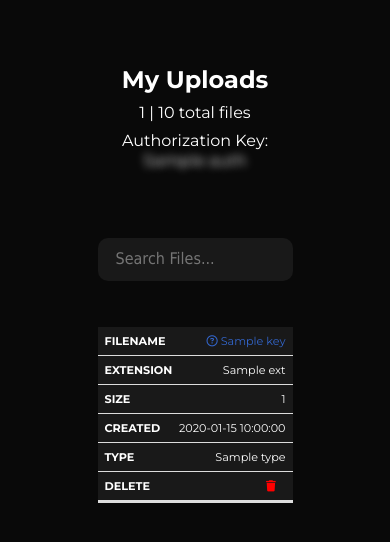
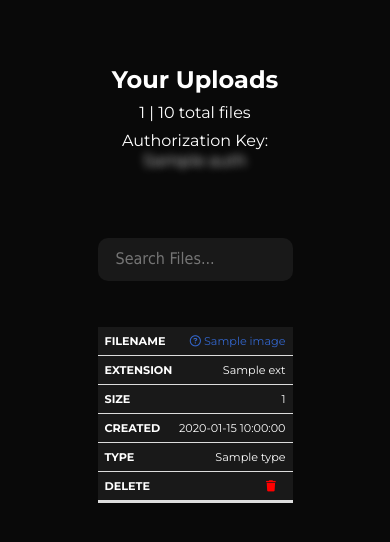
Before and after one commit to icedoesjs/sharex-cdn, a Flask app: template app/templates/index.html in a window 390 px wide. Shown: the part 44-586 px from the top of the page. Run offline with Flask 3, Linux system fonts and the light colour scheme; the template is opened without the code that fills it: most values are stand-ins (such as "Sample title", 1, 10 or a date in 2020); parts of the project's set-up code (start-up, migrations or seed data) failed here and were passed over; some libraries are stand-ins or nearby versions.

Commit message:
Various changes
- Add auto date sorting to index
- Fix responsive table on screens smaller than 1600px
- Fix content containers on smaller screens
- Change index title
- Change navbar admin > settings

```diff
--- a/app/templates/index.html
+++ b/app/templates/index.html
@@ -1,5 +1,6 @@
 {% extends 'base.html' %}
 {% block content %}
+
 <head>
     <link rel="stylesheet" href="{{url_for('static', filename='css/index.css')}}">
     <script src="{{url_for('static', filename='js/table.js')}}"></script>
@@ -7,14 +8,15 @@
 
 <div class="center-container">
     <div class="content-container">
-        <h1 class="header">My Uploads</h1>
+        <h1 class="header">Your Uploads</h1>
         <span class="caption">{{size}} | {{total}} total files</span>
         <div class="key-container">
             <span>Authorization Key: </span><span class="secret-text">{{auth}}</span>
         </div>
         <div class="search-container">
             <div class="input-icon">
-                <input type="text" id="search-bar" class="user-search" placeholder="Search Files..." onkeyup="searchTable()">
+                <input type="text" id="search-bar" class="user-search" placeholder="Search Files..."
+                    onkeyup="searchTable()">
             </div>
         </div>
         <div class="table-container">
@@ -27,28 +29,48 @@
                         <th scope="col">Type</th>
                         <th scope="col">Delete</th>
                     </tr>
-                {% for key, value in files.items() %}
+                    {% for image in files %}
                     <tr class="image-card">
-                    {% if value['type'] == "image" %}
-                    <td class="td-name" scope="row" data-label="Filename"><a href="{{value['url']}}" class="image-name text-decoration-none"><i class="fa-regular fa-file-image"></i> {{key}}</a></td>
-                    {% elif value['type'] == "text" %}
-                    <td class="td-name" scope="row" data-label="Filename"><a href="{{value['url']}}" class="image-name text-decoration-none"><i class="fa-regular fa-file-lines"></i> {{key}}</a></td>
-                    {% elif value['type'] == "audio" %}
-                    <td class="td-name" scope="row" data-label="Filename"><a href="{{value['url']}}" class="image-name text-decoration-none"><i class="fa-regular fa-file-audio"></i> {{key}}</a></td>
-                    {% elif value['type'] == "video" %}
-                    <td class="td-name" scope="row" data-label="Filename"><a href="{{value['url']}}" class="image-name text-decoration-none"><i class="fa-regular fa-file-video"></i> {{key}}</a></td>
-                    {% elif value['type'] == "code" %}
-                    <td class="td-name" scope="row" data-label="Filename"><a href="{{value['url']}}" class="image-name text-decoration-none"><i class="fa-regular fa-file-code"></i> {{key}}</a></td>
-                    {% elif value['type'] == "folder" %}
-                    <td class="td-name" scope="row" data-label="Filename"><a href="{{value['url']}}" class="image-name text-decoration-none"><i class="fa-regular fa-folder"></i> {{key}}</a></td>
+                        {% if image['type'] == "image" %}
+                        <td class="td-name" scope="row" data-label="Filename"><a href="{{image['url']}}"
+                                class="image-name text-decoration-none"><i class="fa-regular fa-file-image"></i>
+                                {{image['name']}}</a>
+                        </td>
+                        {% elif image['type'] == "text" %}
+                        <td class="td-name" scope="row" data-label="Filename"><a href="{{image['url']}}"
+                                class="image-name text-decoration-none"><i class="fa-regular fa-file-lines"></i>
+                                {{image['name']}}</a>
+                        </td>
+                        {% elif image['type'] == "audio" %}
+                        <td class="td-name" scope="row" data-label="Filename"><a href="{{image['url']}}"
+                                class="image-name text-decoration-none"><i class="fa-regular fa-file-audio"></i>
+                                {{image['name']}}</a>
+                        </td>
+                        {% elif image['type'] == "video" %}
+                        <td class="td-name" scope="row" data-label="Filename"><a href="{{image['url']}}"
+                                class="image-name text-decoration-none"><i class="fa-regular fa-file-video"></i>
+                                {{image['name']}}</a>
+                        </td>
+                        {% elif image['type'] == "code" %}
+                        <td class="td-name" scope="row" data-label="Filename"><a href="{{image['url']}}"
+                                class="image-name text-decoration-none"><i class="fa-regular fa-file-code"></i>
+                                {{image['name']}}</a>
+                        </td>
+                        {% elif image['type'] == "folder" %}
+                        <td class="td-name" scope="row" data-label="Filename"><a href="{{image['url']}}"
+                                class="image-name text-decoration-none"><i class="fa-regular fa-folder"></i> {{image['name']}}</a>
+                        </td>
                         {% else %}
-                    <td class="td-name" scope="row" data-label="Filename"><a href="{{value['url']}}" class="image-name text-decoration-none"><i class="fa-regular fa-circle-question"></i> {{key}}</a></td>
+                        <td class="td-name" scope="row" data-label="Filename"><a href="{{image['url']}}"
+                                class="image-name text-decoration-none"><i class="fa-regular fa-circle-question"></i>
+                                {{image['name']}}</a></td>
                         {% endif %}
-                    <td data-label="Extension">{{value['ext']}}</td>
-                    <td data-label="Size">{{value['size']}}</td>
-                    <td data-label="Created">{{value['created']}}</td>
-                    <td data-label="Type">{{value['type']}}</td>
-                    <td data-label="Delete"><a href="/delete/file/{{key}}/{{value['ext']}}/{{u_id}}" class="text-decoration-none"><i class="fa-solid fa-trash delete-icon"></i></a></td>
+                        <td data-label="Extension">{{image['ext']}}</td>
+                        <td data-label="Size">{{image['size']}}</td>
+                        <td data-label="Created">{{image['created']}}</td>
+                        <td data-label="Type">{{image['type']}}</td>
+                        <td data-label="Delete"><a href="/delete/file/{{image['name']}}/{{image['ext']}}/{{u_id}}"
+                                class="text-decoration-none"><i class="fa-solid fa-trash delete-icon"></i></a></td>
                     </tr>
                     {% endfor %}
             </table>
--- a/app/templates/navbar.html
+++ b/app/templates/navbar.html
@@ -28,7 +28,7 @@
         <div class="d-flex align-items-center">
             {% if session['u_id'] in session['admins'] %}
             <a class="btn me-3 nohover text-white" href="/admin">
-                Admin
+                Settings
             </a>
             <a class="btn me-3 nohover text-white" href="/admin/users">
                 Users
```
Also changed, not shown: app/routes.py (+17 -10 lines), app/static/css/admin.css (+3 -6 lines), app/static/css/index.css (+1 -6 lines), app/static/js/table.js (line endings or trailing spaces), storage/389558396195438593/gkFDlurh_Q.png (added), 1 other file. Lines whose indentation alone changed are shown as unchanged.
